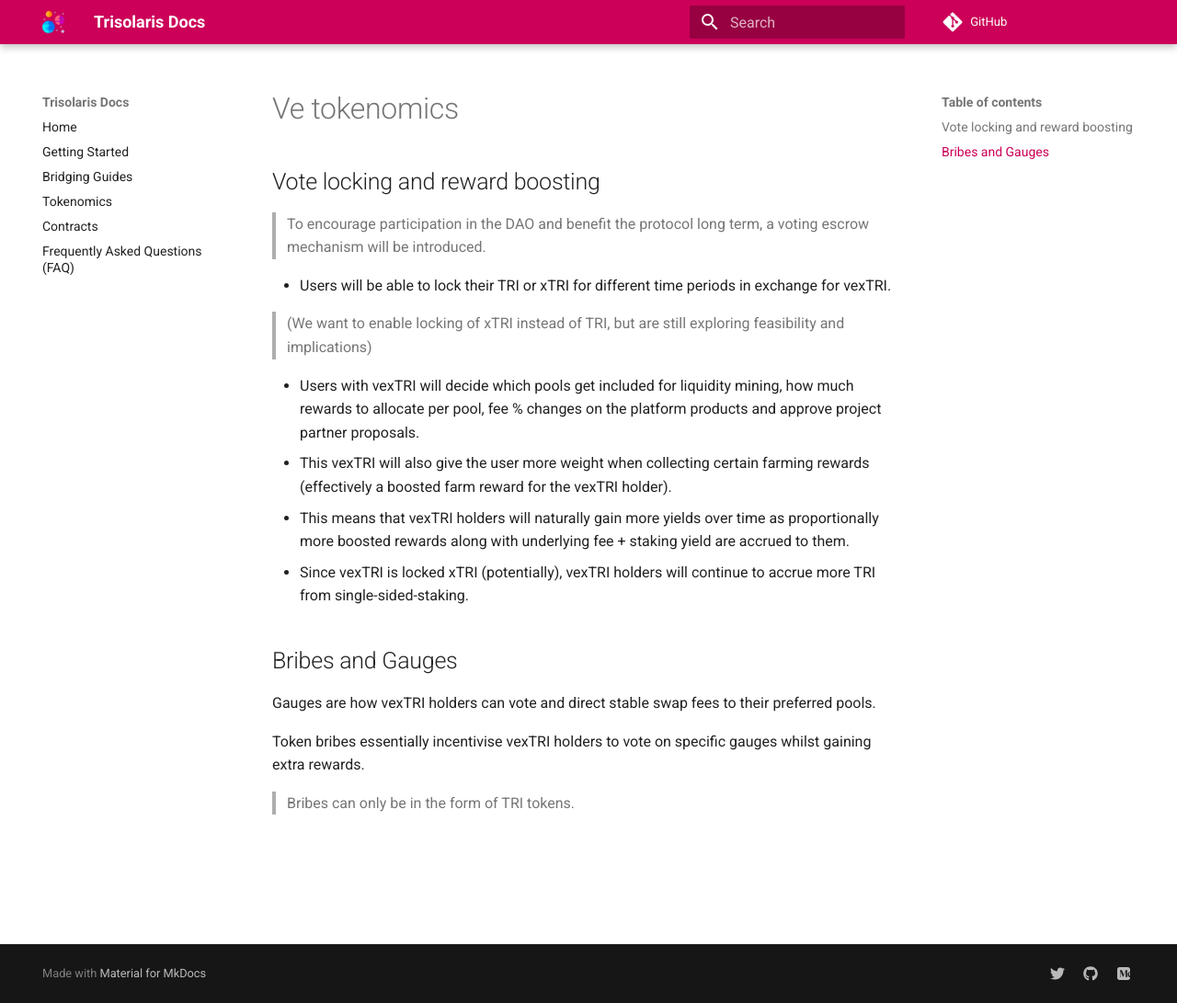
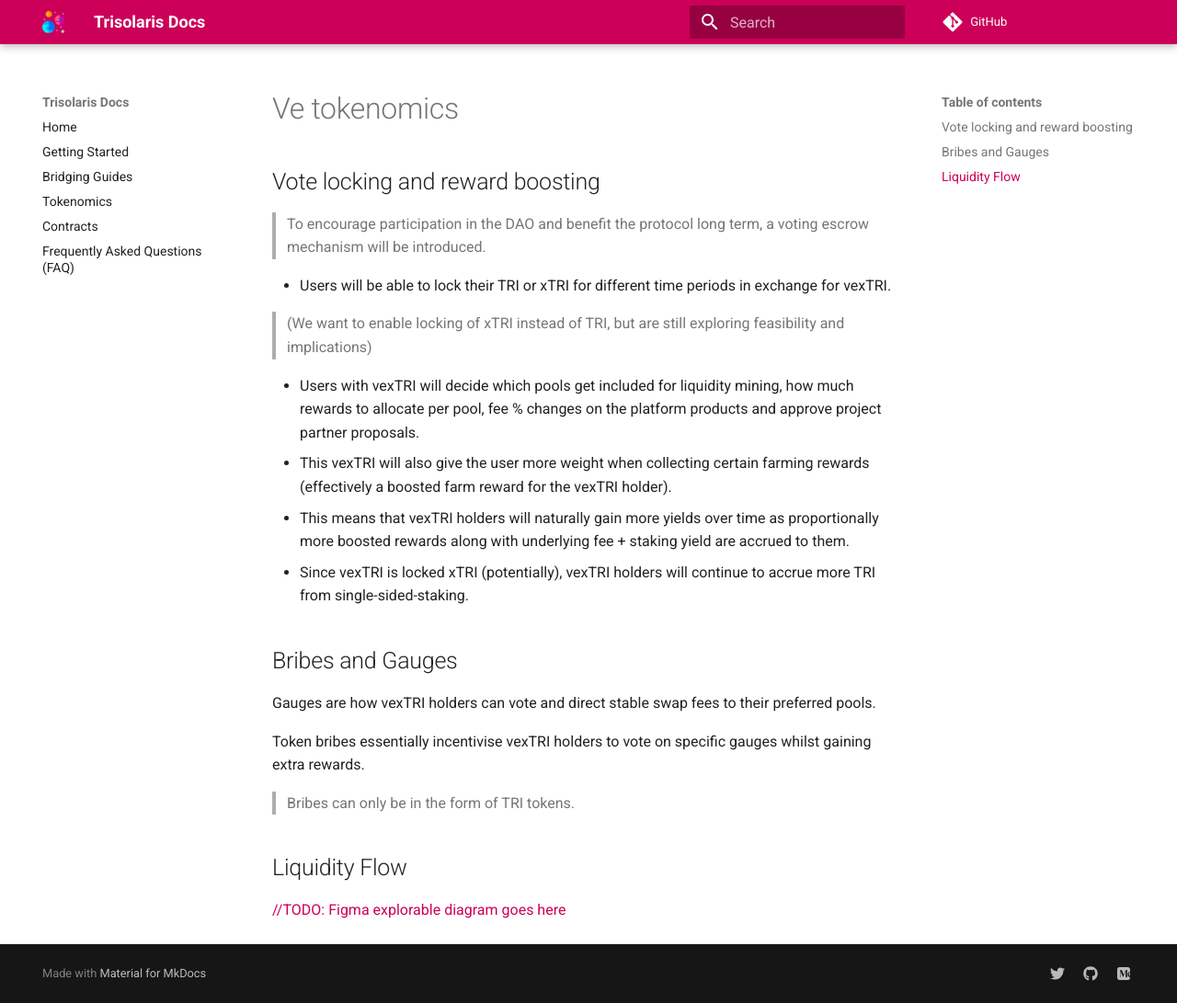
Before and after one commit to trisolaris-labs/docs, an MkDocs documentation site: the page built from docs/ve-tokenomics.md, in a window 1280 px wide and 1091 px high. Shown: the whole window at 92% size. Built offline with MkDocs 1.6.1 and Material for MkDocs 9.7.7, drawn with Linux system fonts in a browser that asks for light colours; comment, search, counter and statistics services are not loaded; old or Windows-style settings are respelled for this version of MkDocs.

Commit message:
docs(ve-tokenomics.md): add todo about figma diagram for liquidity flow

```diff
--- a/docs/ve-tokenomics.md
+++ b/docs/ve-tokenomics.md
@@ -18,3 +18,7 @@
 Token bribes essentially incentivise vexTRI holders to vote on specific gauges whilst gaining extra rewards.
 
 > Bribes can only be in the form of TRI tokens.
+
+## Liquidity Flow
+
+[//TODO: Figma explorable diagram goes here]()
```
